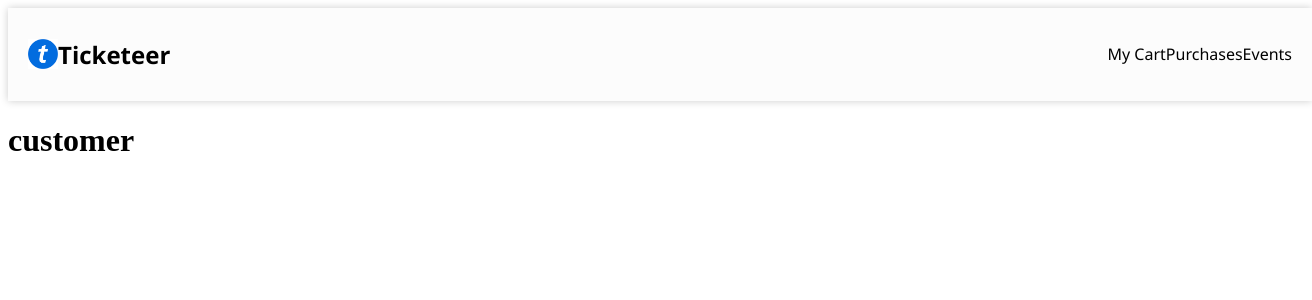
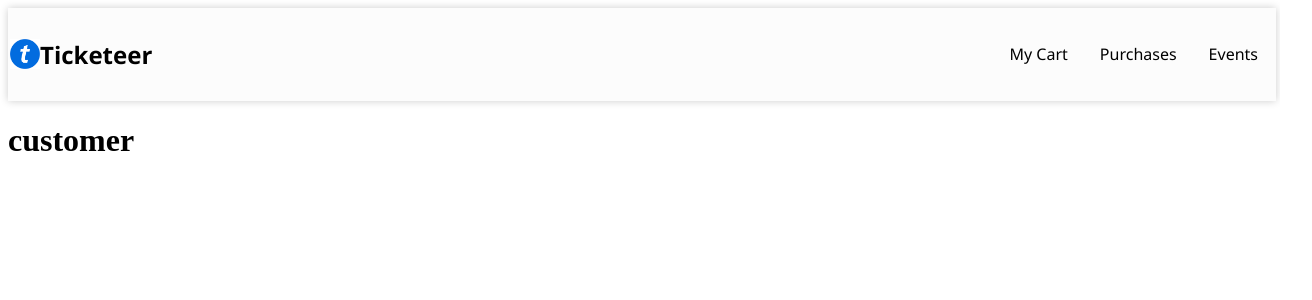
Before and after one commit to Kenhubhub/ticketeer, a Next.js app in the folder frontend/client/: page /customer in a window 1280 px wide. Shown: the top 300 px of the page, 1312 px wide, since content can reach past the window. Built offline with nearby package versions, Linux system fonts and the light colour scheme.

Commit message:
Navbar layout complete. - still requires routing

```diff
--- a/frontend/client/app/nav.css
+++ b/frontend/client/app/nav.css
@@ -6,7 +6,7 @@
     justify-content: space-between;
     background-color: rgba(252, 252, 252, 0.966);
     color: black;
-    padding: 10px 20px;
+    padding: 10px 2px;
     /* position: fixed; */
     width: 100%;
     height: 15%;
@@ -21,3 +21,11 @@
     align-items: center;
 
 }
+#navlinks{
+    display: flex;
+    justify-content: space-evenly;
+}
+#navlinks p{
+    margin-left: 1em;
+    margin-right: 1em;
+}
--- a/frontend/client/components/Navbar.jsx
+++ b/frontend/client/components/Navbar.jsx
@@ -1,7 +1,7 @@
 "use client"
 import "../app/nav.css"
 const Navbar = ({isSeller}) => {
-    console.log(typeof isSeller)
+
     return (
 
             <div >
@@ -21,9 +21,9 @@ const Navbar = ({isSeller}) => {
                             <h1>Ticketeer</h1>
                         </div>
                         <div id="navlinks">
-                            <a>My Cart</a>
-                            <a>Purchases</a>
-                            <a>Events</a>
+                            <p>My Cart</p>
+                            <p>Purchases</p>
+                            <p>Events</p>
                         </div>
                     </nav>
 
```
